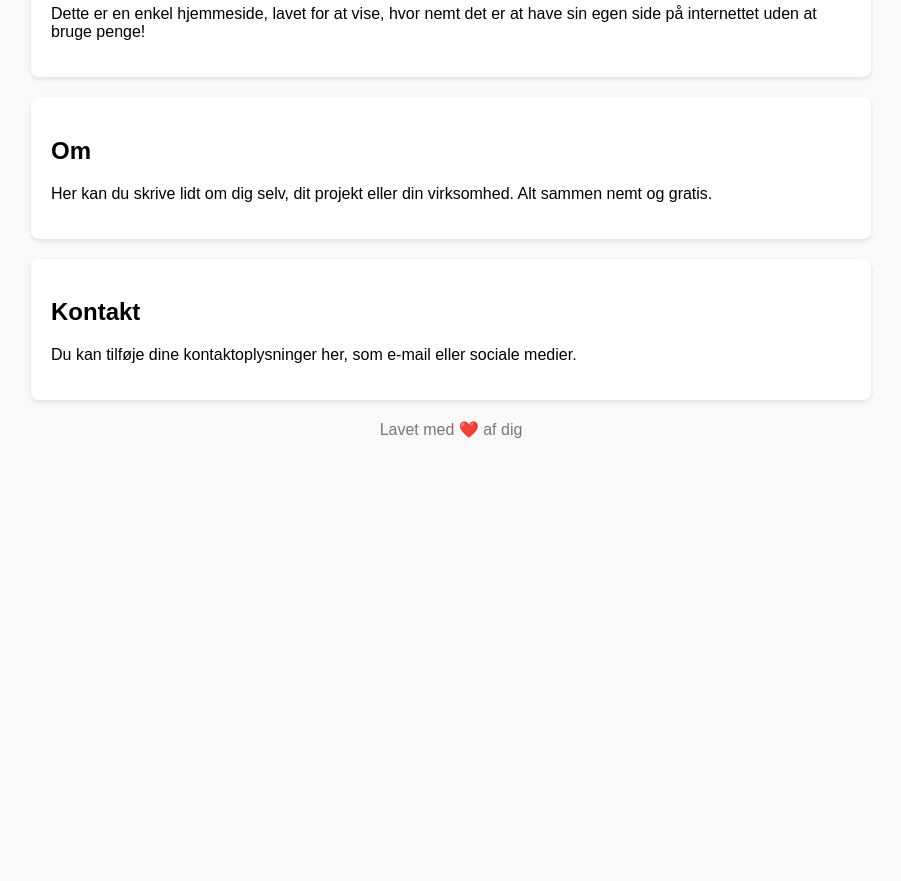
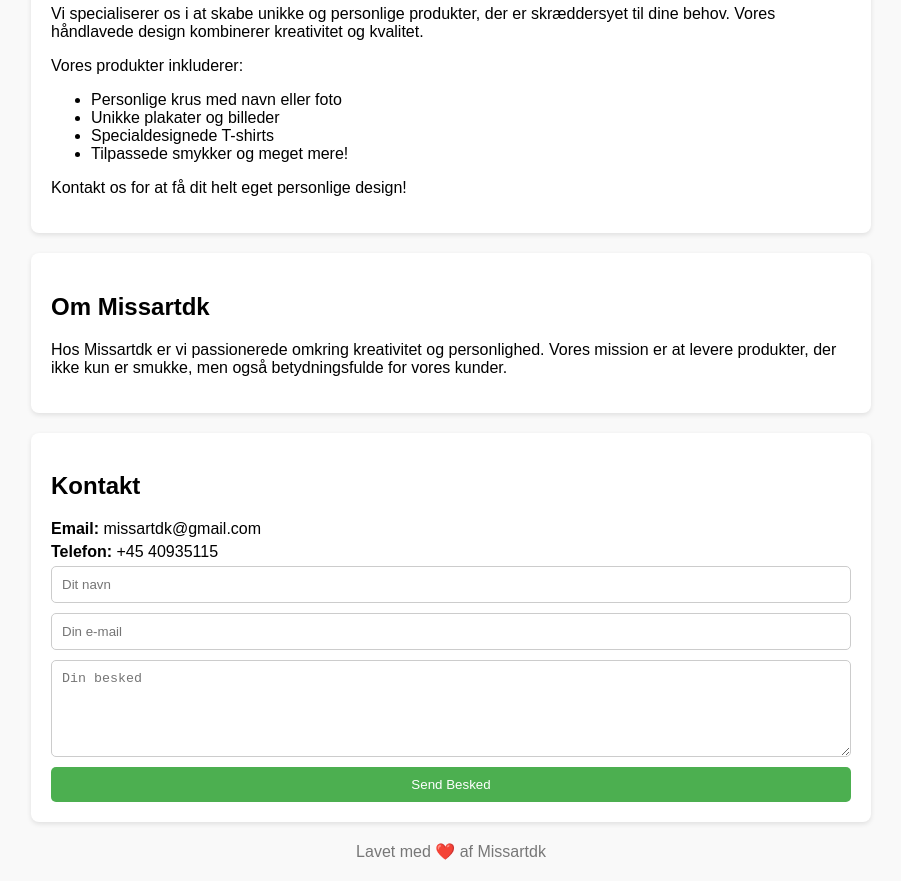
Before and after one commit to Missartdk/min-hjemmeside, a plain HTML site: page index.html in a window 1280 px wide. Shown: the part 243-1124 px from the top of the page, without its empty margins (189-1090 px from the left). Before the commit the page ends 800 px from the top, so only its background shows below. Drawn offline with Linux system fonts and the light colour scheme.

Commit message:
Update index.html
index.html

```diff
--- a/index.html
+++ b/index.html
@@ -1,9 +1,10 @@
+
 <!DOCTYPE html>
 <html lang="da">
 <head>
     <meta charset="UTF-8">
     <meta name="viewport" content="width=device-width, initial-scale=1.0">
-    <title>Min Enkle Hjemmeside</title>
+    <title>Missartdk - Personlige Produkter</title>
     <style>
         body {
             font-family: Arial, sans-serif;
@@ -41,12 +42,39 @@
             margin: 20px 0;
             color: #777;
         }
+        form {
+            display: flex;
+            flex-direction: column;
+            gap: 10px;
+        }
+        input, textarea {
+            padding: 10px;
+            border-radius: 5px;
+            border: 1px solid #ccc;
+        }
+        button {
+            background-color: #4CAF50;
+            color: white;
+            padding: 10px;
+            border: none;
+            border-radius: 5px;
+            cursor: pointer;
+        }
+        button:hover {
+            background-color: #45a049;
+        }
+        .contact-info {
+            margin-top: 20px;
+        }
+        .contact-info p {
+            margin: 5px 0;
+        }
     </style>
 </head>
 <body>
 
 <header>
-    <h1>Velkommen til Min Enkle Hjemmeside!</h1>
+    <h1>Missartdk - Personlige Produkter</h1>
 </header>
 
 <nav>
@@ -56,22 +84,41 @@
 </nav>
 
 <section id="hjem">
-    <h2>Hjem</h2>
-    <p>Dette er en enkel hjemmeside, lavet for at vise, hvor nemt det er at have sin egen side på internettet uden at bruge penge!</p>
+    <h2>Personlige Produkter</h2>
+    <p>Vi specialiserer os i at skabe unikke og personlige produkter, der er skræddersyet til dine behov. Vores håndlavede design kombinerer kreativitet og kvalitet.</p>
+    <p>Vores produkter inkluderer:</p>
+    <ul>
+        <li>Personlige krus med navn eller foto</li>
+        <li>Unikke plakater og billeder</li>
+        <li>Specialdesignede T-shirts</li>
+        <li>Tilpassede smykker og meget mere!</li>
+    </ul>
+    <p>Kontakt os for at få dit helt eget personlige design!</p>
 </section>
 
 <section id="om">
-    <h2>Om</h2>
-    <p>Her kan du skrive lidt om dig selv, dit projekt eller din virksomhed. Alt sammen nemt og gratis.</p>
+    <h2>Om Missartdk</h2>
+    <p>Hos Missartdk er vi passionerede omkring kreativitet og personlighed. Vores mission er at levere produkter, der ikke kun er smukke, men også betydningsfulde for vores kunder.</p>
 </section>
 
 <section id="kontakt">
     <h2>Kontakt</h2>
-    <p>Du kan tilføje dine kontaktoplysninger her, som e-mail eller sociale medier.</p>
+
+    <div class="contact-info">
+        <p><strong>Email:</strong> missartdk@gmail.com</p>
+        <p><strong>Telefon:</strong> +45 40935115</p>
+    </div>
+
+    <form>
+        <input type="text" placeholder="Dit navn" required>
+        <input type="email" placeholder="Din e-mail" required>
+        <textarea placeholder="Din besked" rows="5" required></textarea>
+        <button type="submit">Send Besked</button>
+    </form>
 </section>
 
 <footer>
-    <p>Lavet med ❤️ af dig</p>
+    <p>Lavet med ❤️ af Missartdk</p>
 </footer>
 
 </body>
```
